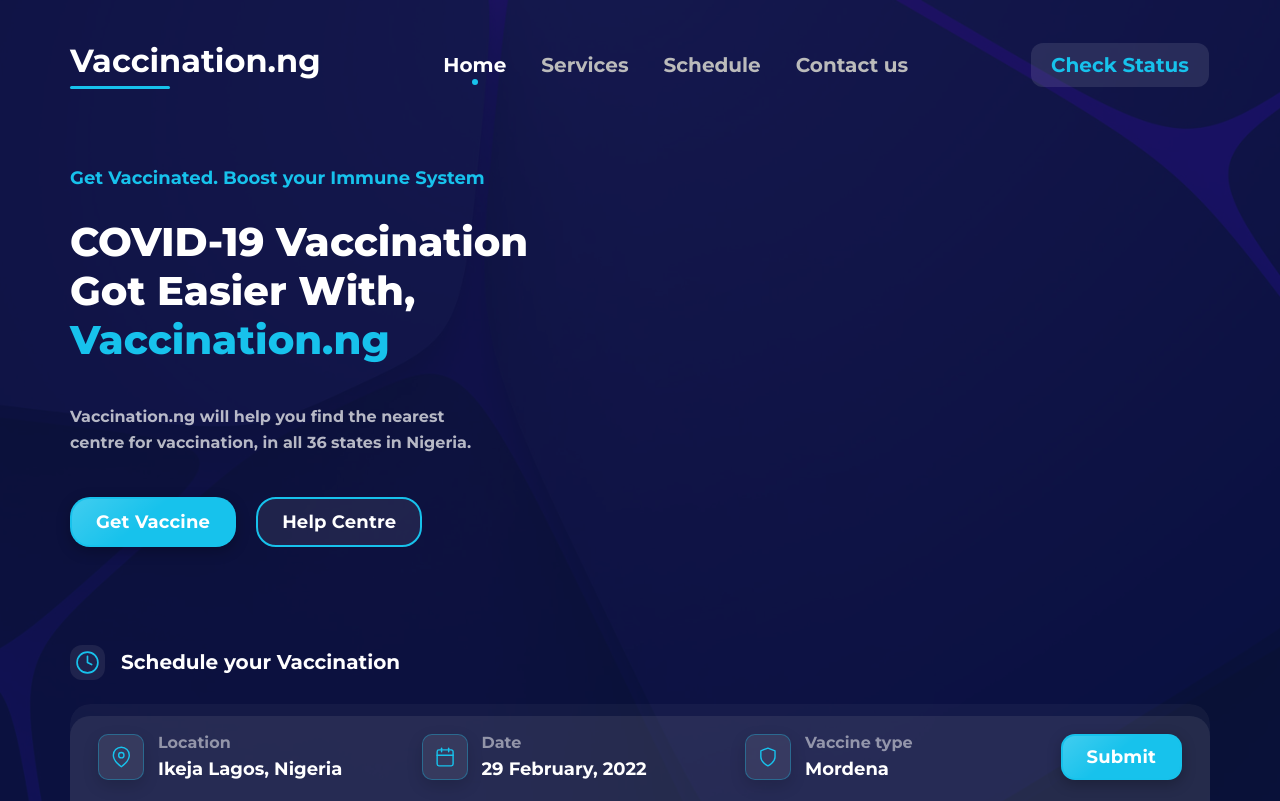
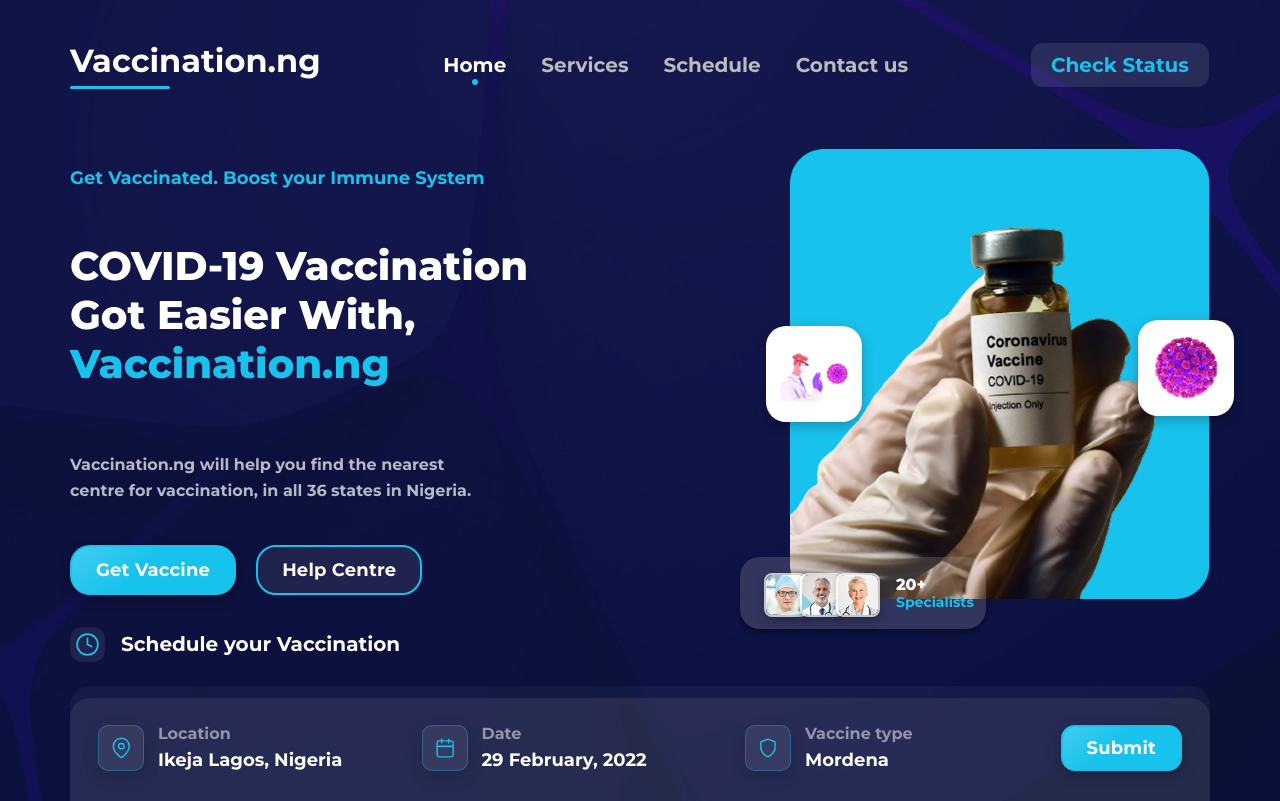
Before and after one commit to RostikRd/RichAcademy, a plain HTML site: page templates/index.html in a window 1280 px wide. Shown: the top 801 px of the page. Drawn offline with Linux system fonts and the light colour scheme.

Commit message:
Final version of home page

```diff
--- a/css/main.css
+++ b/css/main.css
@@ -1,7 +1,8 @@
 /* GROUP 4*/
-.group4 {
+.hero-left{
     margin: 0;
-    padding: 0 70px;
+    padding-left: 70px;
+    padding-right: 70px;
     color: #fff;
     font-family: 'Montserrat';
     text-align: left;
@@ -43,6 +44,195 @@
     text-align: left;
 }
 /*==========*/
+
+
+
+
+
+
+
+
+
+
+
+
+
+
+
+
+
+
+
+.group4{
+    display:flex; align-items:center; justify-content:space-between;
+    gap:64px; margin:0 auto; padding:0 70px;
+}
+
+
+.group4 > .hero-left{
+    flex:1 1 640px; min-width:0; padding:0;
+    display:flex; flex-direction:column; gap:24px;
+}
+
+
+.hero-cta ul{
+    display:flex; gap:20px; list-style:none; padding:0; margin:0;
+}
+.hero-cta li{ display:inline-flex; }
+.hero-cta .btn{ display:inline-flex; align-items:center; justify-content:center; }
+
+.group4{
+    display: flex;
+    align-items: start;
+    justify-content: space-between;
+    gap: 64px;
+    margin: 0 auto;
+}
+
+.group4 > .hero-left{ flex: 1 1 640px; min-width: 0; padding: 0; }
+
+/* ===== ПРАВА колонка з фото */
+.group22-parent{
+    position: relative;
+    flex: 0 0 clamp(420px, 38vw, 260px);
+    align-self: center;
+    display: flex;
+    align-items: center;
+    justify-content: center;
+}
+
+/* саме фото */
+.group22-parent > .picture{
+    width: 100%;
+    display: flex;
+    align-items: center; justify-content: center;
+}
+.group22-parent > .picture img{
+    width: 100%;
+    height: auto;
+    display: block;
+    border-radius: 28px;
+    object-fit: contain;
+}
+
+.group17-sub, .group18-sub, .group21-sub{ position: absolute; z-index: 2; }
+
+
+.group17-sub{
+    left: -24px;
+    top: 50%; transform: translateY(-50%);
+    width: 96px; height: 96px;
+}
+.group17-sub .group-child2{
+    position:absolute; inset:0;
+    background:#fff; border-radius:20px;
+    box-shadow:0 4px 12px rgba(0,0,0,.25);
+}
+.group17-sub img{
+    position:absolute; inset:0; margin:auto;
+    width:70%; height:70%; object-fit:contain;
+}
+
+.group18-sub{
+    right: -24px; top: 38%;
+    width: 96px; height: 96px;
+}
+.group18-sub .group-child1{
+    position:absolute; inset:0;
+    background:#fff; border-radius:20px;
+    box-shadow:0 4px 12px rgba(0,0,0,.25);
+}
+.group18-sub img{
+    position:absolute; inset:0; margin:auto;
+    width:72%; height:72%; object-fit:contain;
+}
+
+
+
+
+
+
+
+
+
+
+
+
+
+
+
+
+
+
+
+/* Фото всередині правої колонки — контроль координат */
+.group22-parent{ position: relative; }
+.group22-parent .picture{   overflow: visible; }
+.group22-parent .picture img{
+    width: 100%; height: auto; display: block; border-radius: 28px;
+}
+
+/* --- БЕЙДЖ 20+ Specialists: низ-ліво від краю фото --- */
+.group22-parent .group21-sub{
+    position: absolute;
+    left: -50px;
+    bottom: -30px;
+    right: auto !important;
+    transform: none !important;
+    z-index: 3;
+
+    display: flex; align-items: center; gap: 12px;
+    padding: 8px 12px; min-height: 56px;
+    box-shadow: 0px 4px 4px rgba(0, 0, 0, 0.25), 0px 4px 4px rgba(0, 0, 0, 0.1);
+    border-radius: 20px;
+    background-color: rgba(196, 196, 196, 0.2);
+    color: #fff;
+}
+
+/* аватарки з перекриттям */
+.group22-parent .group20-child{ position: relative; width: 116px; height: 40px; }
+.group22-parent .group20-child figure{ margin: 0; }
+.group22-parent .group20-child figure img{
+    position: absolute; top: 0;
+    width: 40px; height: 40px; object-fit: cover; border-radius: 8px;
+    box-shadow: 0 4px 10px rgba(0,0,0,.25);
+    border: 2px solid rgba(255,255,255,.7);
+}
+.group22-parent .group20-child figure img:nth-child(1){ left: 0;   }
+.group22-parent .group20-child figure img:nth-child(2){ left: 36px;}
+.group22-parent .group20-child figure img:nth-child(3){ left: 72px;}
+
+/* Текст у бейджі: "20+" над "Specialists" */
+.group22-parent .group19-sub{
+    display: flex;
+    flex-direction: column;
+    align-items: flex-start;
+    gap: 0;
+    line-height: 1;
+    margin-left: 4px;
+    white-space: nowrap;
+}
+
+.group22-parent .group19-sub .b{
+    font-weight: 800;
+    font-size: 16px;
+    font-family: 'Montserrat';
+    color: #fff;
+}
+
+.group22-parent .group19-sub .specialists{
+    font-weight: 700;
+    font-size: 14px;
+    color: #17c2ec;
+    font-family: 'Montserrat';
+    margin-top: 2px;
+}
+
+
+
+
+
+
 
 
 
@@ -114,7 +304,8 @@
 /*GROUP 16*/
 .group16-parent{
     margin: 0;
-    padding: 70px;
+    padding-left: 70px;
+    padding-right: 70px;
 }
 /*GROUP 6*/
 .group6-sub{
@@ -154,7 +345,7 @@
 .group15-sub{
     position: relative;
     margin-top: 24px;
-    padding: 20px 28px;
+    padding: 29px 28px;
     display: grid;
     grid-template-columns: 1fr auto;
     align-items: center;
@@ -227,7 +418,7 @@
 }
 
 /* ===== Submit з обводкою ===== */
-.btn { display:inline-flex; align-items:center; justify-content:center; text-decoration:none; font-weight:700; }
+.btn { display:inline-flex; align-items:center; justify-content:center; font-family: 'Montserrat'; font-weight:700; }
 .btn-submit{
     grid-column: 2/2;
     justify-self: end;
@@ -247,5 +438,3 @@
 }
 .btn-submit:hover{ filter: brightness(1.06); transform: translateY(-1px); transition: .15s ease; }
 .btn-submit:active{ transform: translateY(0); }
-/*==========*/
-/*GROUP 22*/
--- a/templates/index.html
+++ b/templates/index.html
@@ -40,6 +40,7 @@
     <main>
         <!-- Group 4 -->
         <section class="group4">
+            <div class="hero-left">
                 <p class="hero__eyebrow">Get Vaccinated. Boost your Immune System</p>
 
                 <div class="covid-19-vaccination-got-container">
@@ -51,17 +52,50 @@
                 Vaccination.ng will help you find the nearest <br>
                 centre for vaccination, in all 36 states in Nigeria.
                 </p>
-        </section>
-
-        <!-- Group 7 -->
-        <section class="group7-parent">
-            <nav aria-label="Hero actions">
+                <nav class="hero-cta" aria-label="Hero actions">
                     <ul>
                         <li><a href="#get-vaccine" class="btn btn-primary">Get Vaccine</a></li>
                         <li><a href="#help-centre" class="btn btn-secondary">Help Centre</a></li>
                     </ul>
                 </nav>
+            </div>
+            <!-- Group 22-->
+            <section class="group22-parent">
+                <div class="picture">
+                    <img src="../img/unsplash_wnSEwHMhxho.png" alt=" ">
+                </div>
+                <!-- Group 17-->
+                <div class="group17-sub">
+                    <div class="group-child2">
+                    </div>
+                    <img class="doctor-taking-safety-measures-icon" alt=""
+                    src="../img/doctor-taking-safety-measures-for-corona-2996940-2495209.png">
+                </div>
+                <!-- Group 18-->
+                <div class="group18-sub">
+                    <div class="group-child1">
+                    </div>
+                    <img class="coronavirus-2996952-2495219-icon" alt="" src="../img/coronavirus-2996952-2495219.png">
+                </div>
+                <!-- Group 21-->
+                <div class="group21-sub">
+                    <div class="rectangle-div">
+                    </div>
+                    <div class="group20-child">
+                        <figure>
+                            <img src="../img/Rectangle%209.png" alt="">
+                            <img src="../img/Rectangle%2010.png" alt="">
+                            <img src="../img/Rectangle%2011.png" alt="">
+                        </figure>
+                    </div>
+                    <div class="group19-sub">
+                        <b class="b">20+</b>
+                        <b class="specialists">Specialists</b>
+                    </div>
+                </div>
             </section>
+        </section>
+
 
 
         <!-- Group 16-->
@@ -124,41 +158,6 @@
                 <a href="#submit" class="btn btn-submit">Submit</a>
             </section>
         </section>
-        <!-- Group 22-->
-        <section class="group22-parent">
-            <div class="picture">
-                <img src="../img/unsplash_wnSEwHMhxho.png" alt=" ">
-            </div>
-            <!-- Group 17-->
-            <div class="group17-sub">
-                <div class="group-child2">
-                </div>
-                <img class="doctor-taking-safety-measures-icon" alt=""
-                     src="../img/doctor-taking-safety-measures-for-corona-2996940-2495209.png">
-            </div>
-            <!-- Group 18-->
-            <div class="group18-sub">
-                <div class="group-child1">
-                </div>
-                <img class="coronavirus-2996952-2495219-icon" alt="" src="../img/coronavirus-2996952-2495219.png">
-            </div>
-            <!-- Group 21-->
-            <div class="group21-sub">
-                <div class="rectangle-div">
-                </div>
-                <div class="group20-child">
-                    <figure>
-                        <img src="../img/Rectangle%209.png" alt="">
-                        <img src="../img/Rectangle%2010.png" alt="">
-                        <img src="../img/Rectangle%2011.png" alt="">
-                    </figure>
-                </div>
-                <div class="group19-sub">
-                    <b class="b">20+</b>
-                    <b class="specialists">Specialists</b>
-                </div>
-            </div>
-        </section>
     </main>
 </section>
 </body>
```
Lines whose indentation alone changed are shown as unchanged.
